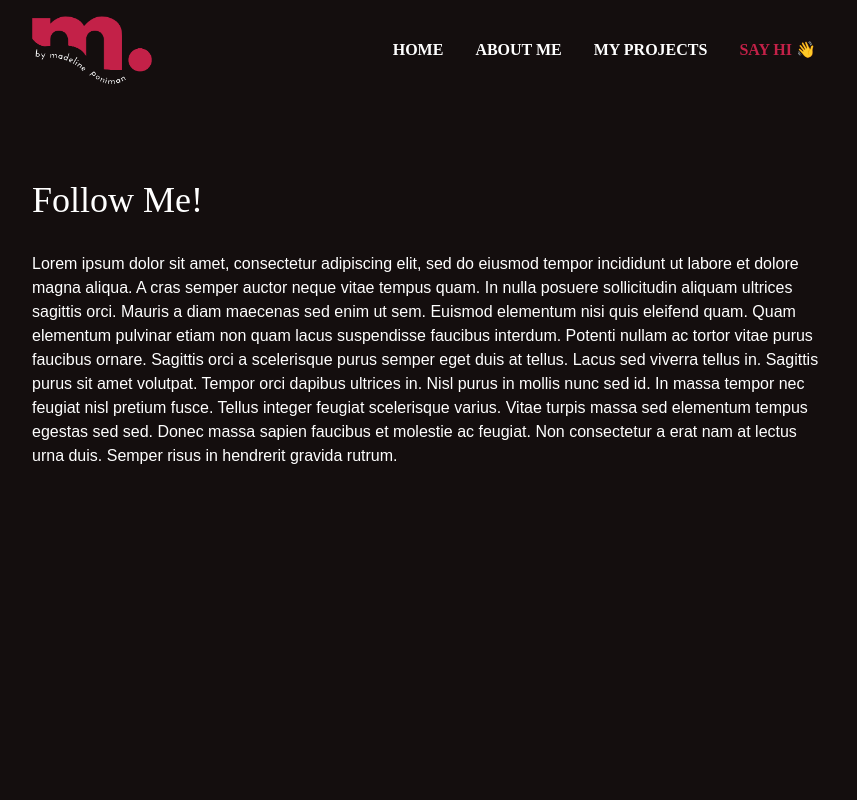
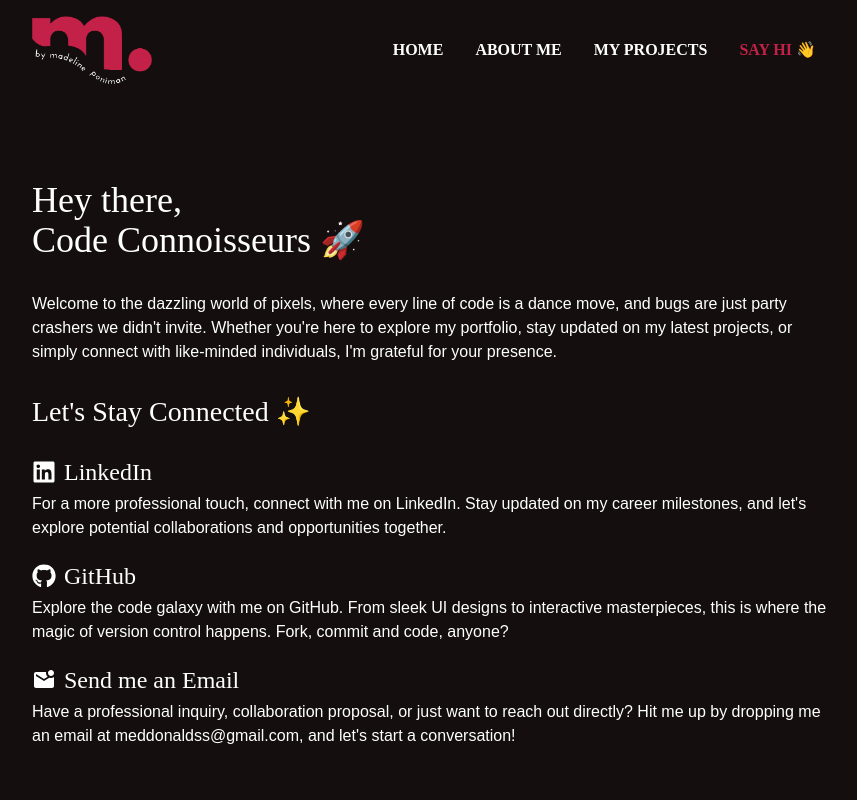
Before and after one commit to joanmadeline/portfolio, a React (Create React App) app: page /contact in a window 1280 px wide. Shown: the top 800 px of the page, without its empty margins (208-1065 px from the left). Built offline with nearby package versions, Linux system fonts and the light colour scheme.

Commit message:
fix about page and updated contact page

```diff
--- a/public/index.html
+++ b/public/index.html
@@ -11,7 +11,7 @@
     />
     <link rel="apple-touch-icon" href="%PUBLIC_URL%/logo192.png" />
     <link rel="manifest" href="%PUBLIC_URL%/manifest.json" />
-    <title>Madeline Poniman | Frontend Developer</title>
+    <title>Madeline Poniman | Frontend Engineer</title>
   </head>
   <body>
     <noscript>You need to enable JavaScript to run this app.</noscript>
--- a/src/App.css
+++ b/src/App.css
@@ -36,11 +36,24 @@
   background: #212121;
 }
 
-.title {
+h1, .title {
   font-size: 2.25rem;
   line-height: 2.5rem;
   font-weight: 500;
 }
+
+h2, .subtitle {
+  font-size: 1.75rem;
+  line-height: 2rem;
+  font-weight: 500;
+}
+
+h3 {
+  font-size: 1.5rem;
+  line-height: 1;
+  font-weight: 500;
+}
+
 
 @media (prefers-reduced-motion: no-preference) {
   .App-logo {
--- a/src/components/Footer.js
+++ b/src/components/Footer.js
@@ -6,7 +6,7 @@ const Footer = () => {
         <footer className="footer">
             <div className="container mx-auto py-4 px-4 sm:px-8 md:px-4 lg:px-24 xl:px-40">
                 <p>I built this site myself 🤓</p>
-                <p>© 2023 | Madeline Poniman | All Rights Reserved</p>
+                <p>© 2024 | Madeline Poniman | All Rights Reserved</p>
             </div>
         </footer>
     )
--- /dev/null
+++ b/src/components/SocialItem.js
@@ -0,0 +1,26 @@
+import React from "react";
+import './tooling.css';
+
+
+const SocialItem = (props) => {
+    const social = props.social;
+    const faIcon = props.faIcon;
+    const url = props.url;
+    const description = props.description;
+
+    return (
+        <div className="mb-6">
+            <div className="mb-2">
+                <a href={url} target="blank" className="text-white hover:text-red transition duration-300">
+                    <div className="flex items-center">
+                        <h3>{faIcon}</h3>
+                        <h3 className="ml-2">{social}</h3>
+                    </div>
+                </a>
+            </div>
+            <p>{description}</p>
+        </div>
+    )
+}
+
+export default SocialItem;
--- a/src/components/ToolingItem.js
+++ b/src/components/ToolingItem.js
@@ -1,6 +1,5 @@
 import React from "react";
 import './tooling.css';
-import { Icon } from "react-icons";
 
 
 const ToolingItem = (props) => {
--- /dev/null
+++ b/src/pages/about.css
@@ -0,0 +1,3 @@
+.profile p {
+    margin-bottom: 1rem;
+}
--- a/src/pages/about.js
+++ b/src/pages/about.js
@@ -1,4 +1,5 @@
 import React from "react";
+import "./about.css";
 import AboutImg from "../assets/about-img.png";
 
 const About = () => {
@@ -6,10 +7,9 @@ const About = () => {
     <div className="page">
       <div className="page-content">
         <div className="container m-auto px-10 py-20 sm:px-10 md:px-12 lg:px-24 xl:px-60">
-          <div className="flex flex-wrap">
-            <img src={AboutImg} alt="Disney AI" />
-            <div className="grid gap-4 ">
-              <h1 className="title grid">About Me</h1>
+          <div className="profile text-center md:text-left">
+            <img src={AboutImg} className="md:w-1/3 md:float-left md:mt-1" alt="Madeline Poniman" />
+            <h1 className="title grid mt-10 md:mt-0 mb-4">About Me</h1>
             <p>
               Hey there, welcome to my little slice of the web! 🌟 I'm the
               Front End Engineer behind the scenes, turning design dreams into
@@ -37,6 +37,11 @@ const About = () => {
               Thanks for swinging by, and let's spice up the web together!
             </p>
           </div>
+
+          <div className="flex flex-wrap">
+            <div className="grid gap-4 ">
+
+            </div>
             <div className="grid gap-4">
 
             </div>
--- a/src/pages/contact.js
+++ b/src/pages/contact.js
@@ -1,4 +1,7 @@
 import React from "react";
+import SocialItem from "../components/SocialItem";
+import { FaLinkedin, FaGithub } from "react-icons/fa";
+import { MdMarkEmailUnread } from "react-icons/md";
 
 const Contact = () => {
     return (
@@ -6,8 +9,16 @@ const Contact = () => {
             <div className="page-content">
                 <div className="container m-auto px-10 py-20 sm:px-10 md:px-12 lg:px-24 xl:px-60">
                     <div className="grid grid-cols-1 gap-8">
-                        <h1 className="title grid">Follow Me!</h1>
-                        <p>Lorem ipsum dolor sit amet, consectetur adipiscing elit, sed do eiusmod tempor incididunt ut labore et dolore magna aliqua. A cras semper auctor neque vitae tempus quam. In nulla posuere sollicitudin aliquam ultrices sagittis orci. Mauris a diam maecenas sed enim ut sem. Euismod elementum nisi quis eleifend quam. Quam elementum pulvinar etiam non quam lacus suspendisse faucibus interdum. Potenti nullam ac tortor vitae purus faucibus ornare. Sagittis orci a scelerisque purus semper eget duis at tellus. Lacus sed viverra tellus in. Sagittis purus sit amet volutpat. Tempor orci dapibus ultrices in. Nisl purus in mollis nunc sed id. In massa tempor nec feugiat nisl pretium fusce. Tellus integer feugiat scelerisque varius. Vitae turpis massa sed elementum tempus egestas sed sed. Donec massa sapien faucibus et molestie ac feugiat. Non consectetur a erat nam at lectus urna duis. Semper risus in hendrerit gravida rutrum.</p>
+                        <h1 className="title grid">Hey there,<br/>Code Connoisseurs 🚀</h1>
+                        <p> Welcome to the dazzling world of pixels, where every line of code is a dance move, and bugs are just party crashers we didn't invite. Whether you're here to explore my portfolio, stay updated on my latest projects, or simply connect with like-minded individuals, I'm grateful for your presence.</p>
+
+                        <h2 className="subtitle">Let's Stay Connected ✨</h2>
+                        <div>
+                            <SocialItem faIcon={<FaLinkedin />} social="LinkedIn" url="https://www.linkedin.com/in/madelineponiman/" description="For a more professional touch, connect with me on LinkedIn. Stay updated on my career milestones, and let's explore potential collaborations and opportunities together." />
+                            <SocialItem faIcon={<FaGithub />} social="GitHub" url="https://github.com/joanmadeline/" description="Explore the code galaxy with me on GitHub. From sleek UI designs to interactive masterpieces, this is where the magic of version control happens. Fork, commit and code, anyone?" />
+                            <SocialItem faIcon={<MdMarkEmailUnread />} social="Send me an Email" url="mailto: meddonaldss@gmail.com" description="Have a professional inquiry, collaboration proposal, or just want to reach out directly? Hit me up by dropping me an email at meddonaldss@gmail.com, and let's start a conversation!" />
+                        </div>
+
                     </div>
                 </div>
             </div>
```
Lines whose indentation alone changed are shown as unchanged.
